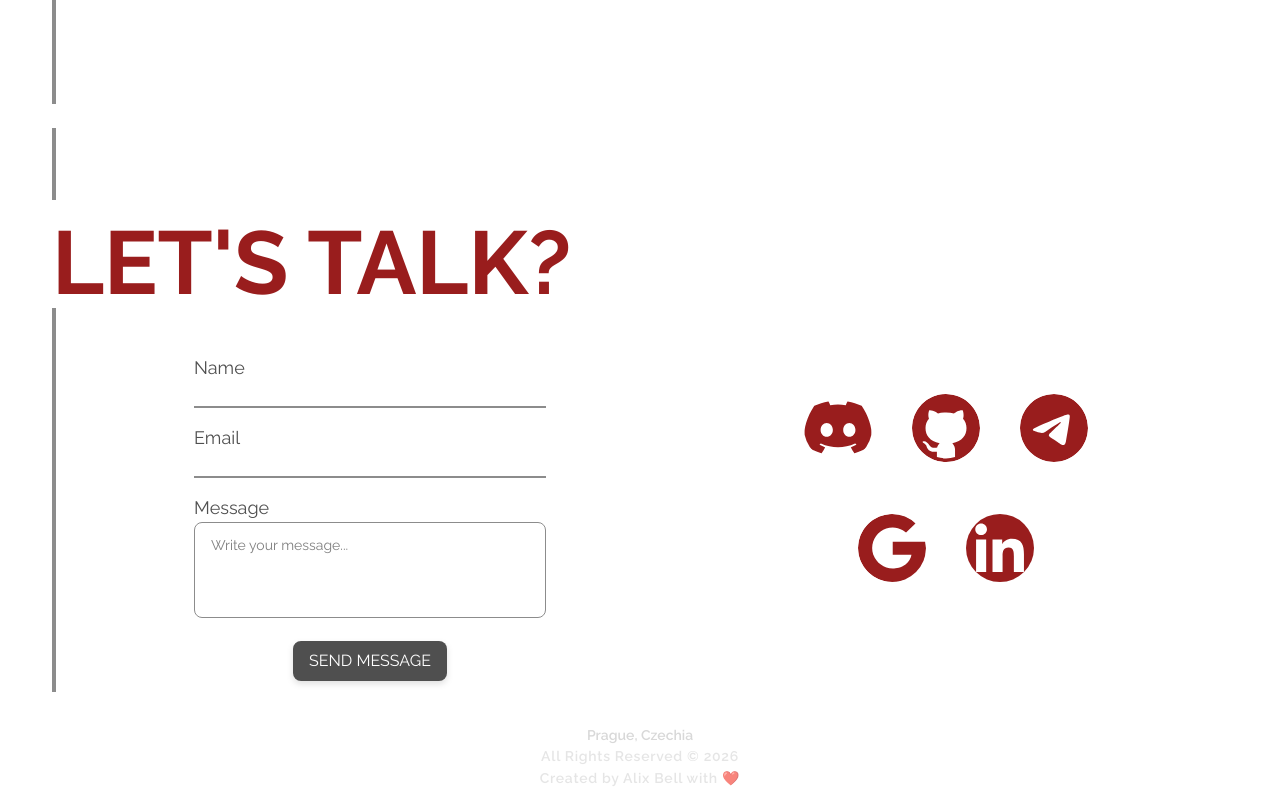
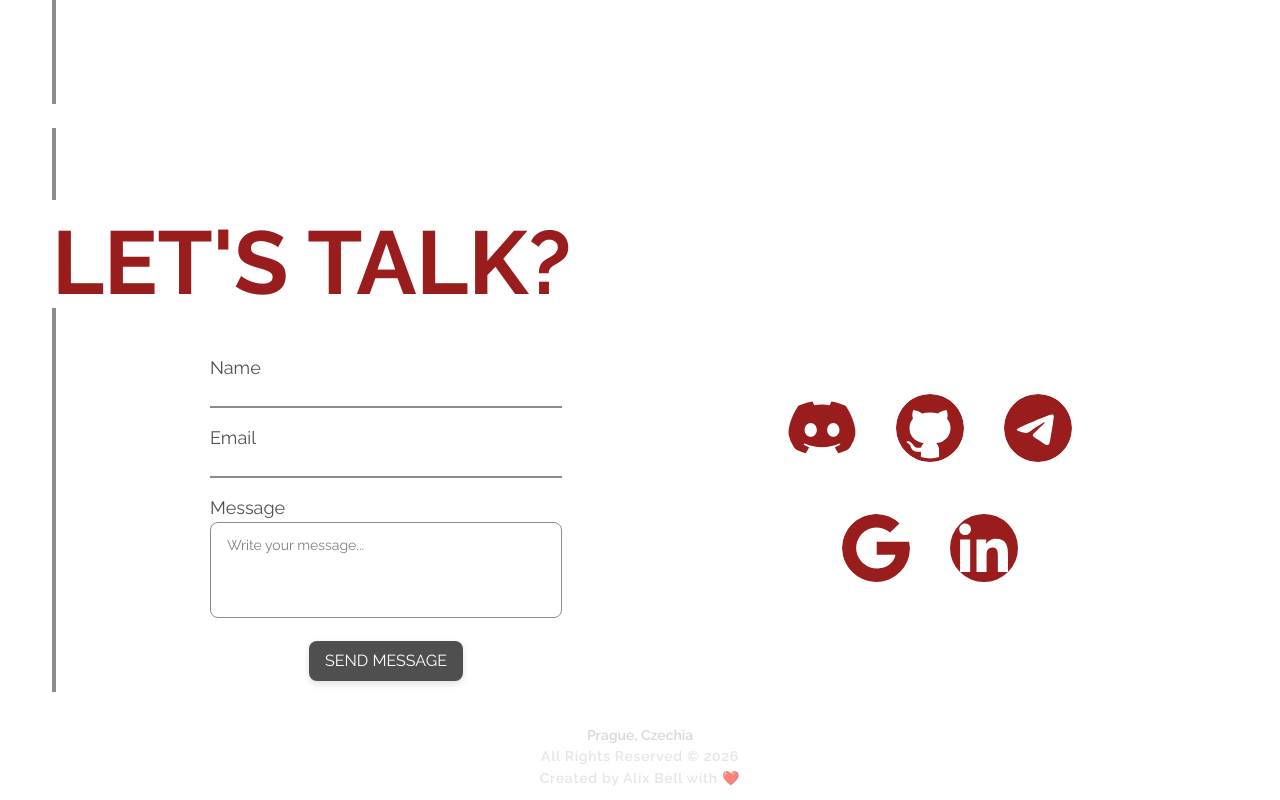
Before and after one commit to bavayra/Portfolio, a React (Vite) app: page / in a window 1280 px wide. Shown: the part 5589-6389 px from the top of the page. Built offline with nearby package versions, Linux system fonts and the light colour scheme.

Commit message:
style(768): set mt for the projects' full description element and for portfolio's screens' container. Corrected mt for the portfolio's 1st img. Decreased SocialLinks' container's width and increased mt for it

```diff
--- a/src/App.tsx
+++ b/src/App.tsx
@@ -81,6 +81,7 @@ function App() {
                 projectId="portfolio-project"
                 sectionNumber="06"
                 sectionClassName=""
+                screenContainerClassName="tablet-md:mt-20"
                 projectDescClassName="desktop-md:max-w-[26rem] desktop-sm:mt-3  desktop-sm:mb-16"
               />
             </div>
--- a/src/data/projects.ts
+++ b/src/data/projects.ts
@@ -102,8 +102,7 @@ export const projects = [
         height: 1783,
       },
       {
-        thumbnail:
-          "/screens/dog-shelter-screen/dog-shelter-1280-cards-thumb.webp",
+        thumbnail: "/screens/dog-shelter-screen/dog-shelter-1280-cards-thumb.webp",
         full: "/screens/dog-shelter-screen/dog-shelter-1280-cards.webp",
         alt: "Dog Shelter desktop view 1280px with cards expanded",
         width: 800,
@@ -130,7 +129,7 @@ export const projects = [
     githubUrl: "https://github.com/bavayra/portfolio.git",
     liveUrl: "https://alix-bell-portfolio.netlify.app",
     imageClasses: {
-      0: "mx-auto -mt-13 w-34 phone-md:w-36 phone-md:-mt-10 phone-lg:w-44 phone-lg:-mt-22 tablet-sm:w-52 tablet-md:-mt-34 tablet-md:w-60 border-2 border-grey-2 desktop-sm:w-44 desktop-sm:mt-0 desktop-xl:w-44",
+      0: "mx-auto -mt-13 w-34 phone-md:w-36 phone-md:-mt-10 phone-lg:w-44 phone-lg:-mt-22 tablet-sm:w-52 tablet-md:-mt-46 tablet-md:w-60 border-2 border-grey-2 desktop-sm:w-44 desktop-sm:mt-0 desktop-xl:w-44",
       1: "-mt-4 mx-auto w-34 phone-md:-mt-3 phone-md:w-36 phone-lg:-mt-12 phone-lg:w-44 tablet-sm:-mt-14 tablet-sm:w-50 tablet-md:-mt-26 tablet-md:w-60 border-2 border-grey-2 desktop-sm:w-44 desktop-xl:w-44 desktop-sm:mt-0 ",
       2: "-mt-12 mx-auto w-30 phone-md:-mt-13 phone-md:w-36 phone-lg:w-44 phone-lg:-mt-16 tablet-sm:-mt-15 tablet-sm:w-50 tablet-md:-mt-26 tablet-md:w-60 border-2 border-grey-2 desktop-sm:w-44 desktop-xl:w-44 desktop-sm:-mt-20 desktop-md:-translate-y-[5%] [@media(min-width:1920px)]:translate-0 [@media(min-width:1920px)]:mt-0",
       3: "mx-auto w-30 phone-md:w-36 phone-lg:w-44 tablet-sm:mt-3 tablet-sm:w-54 tablet-md:w-60 border-2 border-grey-2 desktop-sm:w-44 desktop-xl:w-44 desktop-sm:mt-4 [@media(min-width:1920px)]:mt-0",
--- a/src/sections/Contacts.tsx
+++ b/src/sections/Contacts.tsx
@@ -303,7 +303,7 @@ const Contacts = () => {
         </div>
         <SocialLinks
           size="md"
-          className="flex flex-wrap max-w-60 tablet-sm:max-w-88 tablet-sm:gap-x-10 tablet-sm:gap-y-4 mx-auto justify-center mt-6 desktop-xl:my-28 desktop-xl:mx-10 desktop-xl:max-w-100 desktop-xl:gap-x-16"
+          className="flex flex-wrap max-w-60 tablet-sm:max-w-88 tablet-sm:gap-x-10 tablet-sm:gap-y-4 tablet-md:max-w-80 mx-auto justify-center mt-6 tablet-md:mt-12 desktop-xl:my-28 desktop-xl:mx-10 desktop-xl:max-w-100 desktop-xl:gap-x-16"
         />
       </div>
     </section>
--- a/src/sections/ProjectSection.tsx
+++ b/src/sections/ProjectSection.tsx
@@ -64,7 +64,7 @@ const ProjectSection = ({
 
         <ProjectDesc
           text={project.descriptionFull ?? ""}
-          className={`desktop-sm:row-start-2 [@media(min-width:1920px)]:col-start-1 ${projectDescClassName}`}
+          className={`desktop-sm:row-start-2 [@media(min-width:1920px)]:col-start-1 tablet-md:mt-6 ${projectDescClassName}`}
         />
       </div>
     </section>
```
